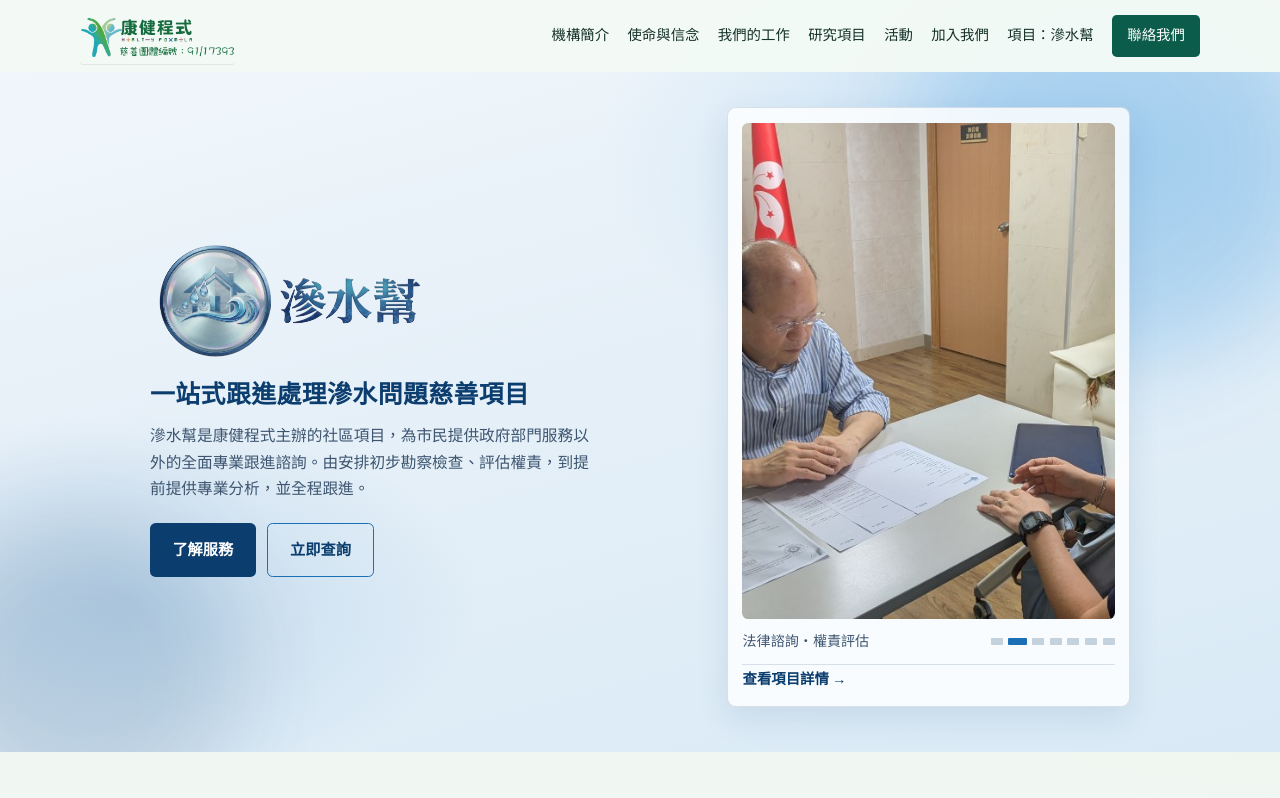
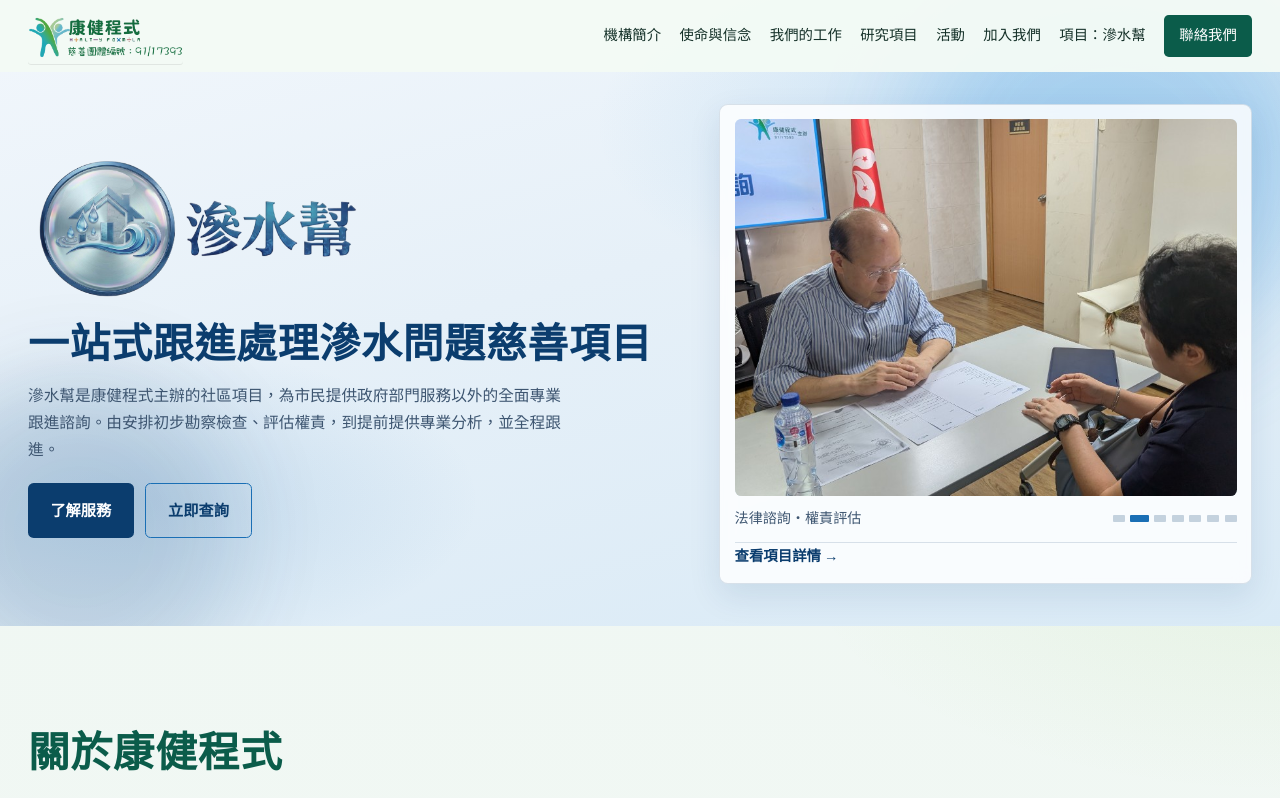
Before and after one commit to peinanfoundation/healthyformula, a React (Vite) app: page / in a window 1280 px wide. Shown: the top 798 px of the page. Built offline with nearby package versions, Linux system fonts and the light colour scheme.

Commit message:
Restore a wider desktop hero and fill photos without the narrow portrait card.

```diff
--- a/src/components/Hero.css
+++ b/src/components/Hero.css
@@ -46,13 +46,15 @@
   display: grid;
   grid-template-columns: 1.05fr 0.95fr;
   gap: clamp(1.4rem, 3vw, 2.4rem);
-  align-items: stretch;
+  align-items: center;
 }
 
 .hero__copy {
   display: flex;
   flex-direction: column;
   justify-content: center;
+  align-items: flex-start;
+  text-align: left;
   padding: 0.4rem 0;
 }
 
@@ -210,43 +212,20 @@
   }
 }
 
+/* Desktop only */
 @media (min-width: 901px) {
   .hero {
-    padding: calc(var(--nav-h) + 2.2rem) 0 2.8rem;
-  }
-
-  .hero .container.hero__layout,
-  .hero__layout.container {
-    width: min(980px, calc(100% - 2.5rem));
+    padding: calc(var(--nav-h) + 2rem) 0 2.6rem;
   }
 
   .hero__layout {
-    grid-template-columns: 1.15fr 0.85fr;
-    justify-content: stretch;
-    gap: 2rem;
+    grid-template-columns: 1.1fr 0.9fr;
+    gap: 2.5rem;
     align-items: center;
   }
 
-  .hero__brand {
-    width: min(280px, 70%);
-  }
-
-  .hero__title {
-    font-size: clamp(1.55rem, 1.9vw, 2rem);
-    max-width: 20em;
-  }
-
-  .hero__lead {
-    max-width: 28rem;
-  }
-
-  .hero__feature {
-    width: 100%;
-    max-width: none;
-  }
-
   .hero__feature-stage {
-    aspect-ratio: 3 / 4;
+    aspect-ratio: 4 / 3;
   }
 
   .hero__feature-image {
@@ -254,6 +233,7 @@
   }
 }
 
+/* Mobile — keep current proportions */
 @media (max-width: 900px) {
   .hero {
     padding: calc(var(--nav-h) + 1.1rem) 0 1.6rem;
--- a/src/index.css
+++ b/src/index.css
@@ -89,6 +89,12 @@
   margin-inline: auto;
 }
 
+@media (min-width: 1200px) {
+  .container {
+    width: min(1240px, calc(100% - 3.5rem));
+  }
+}
+
 .section {
   padding: clamp(4rem, 8vw, 6.5rem) 0;
 }
```
